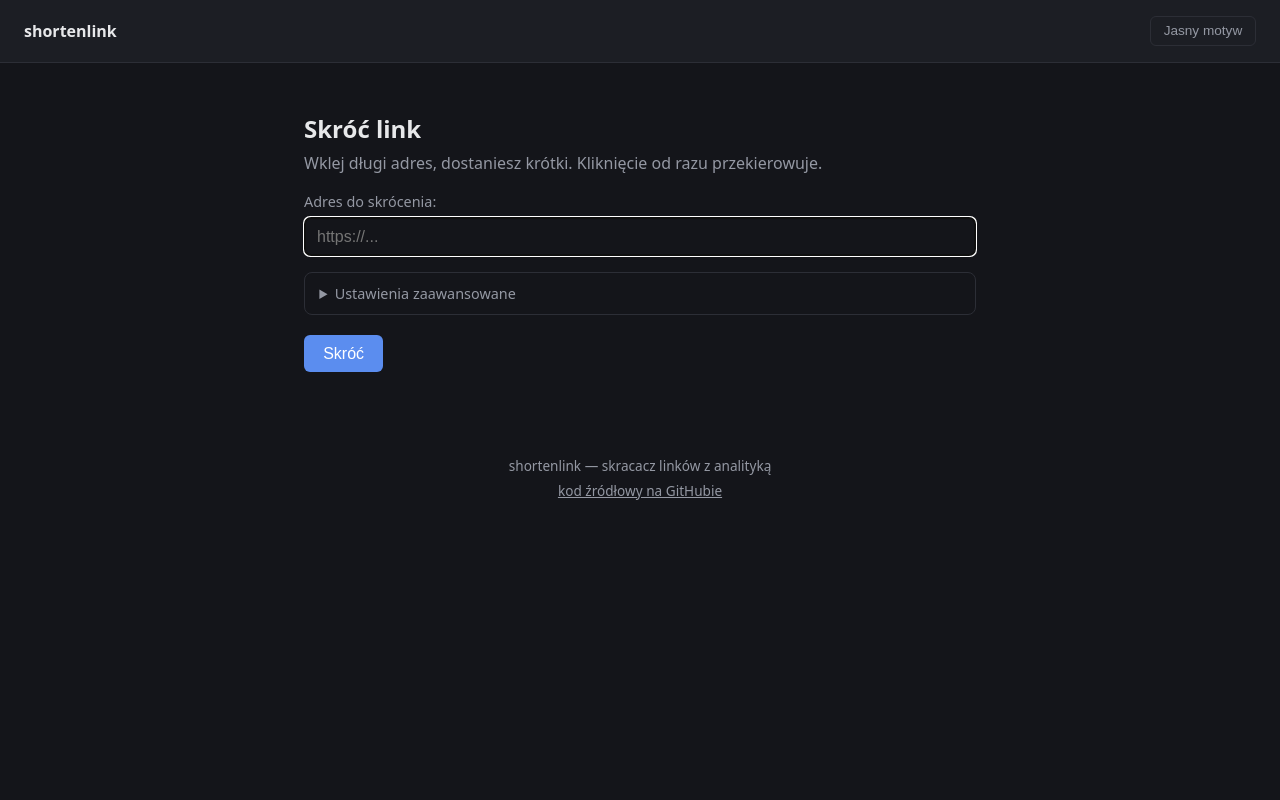
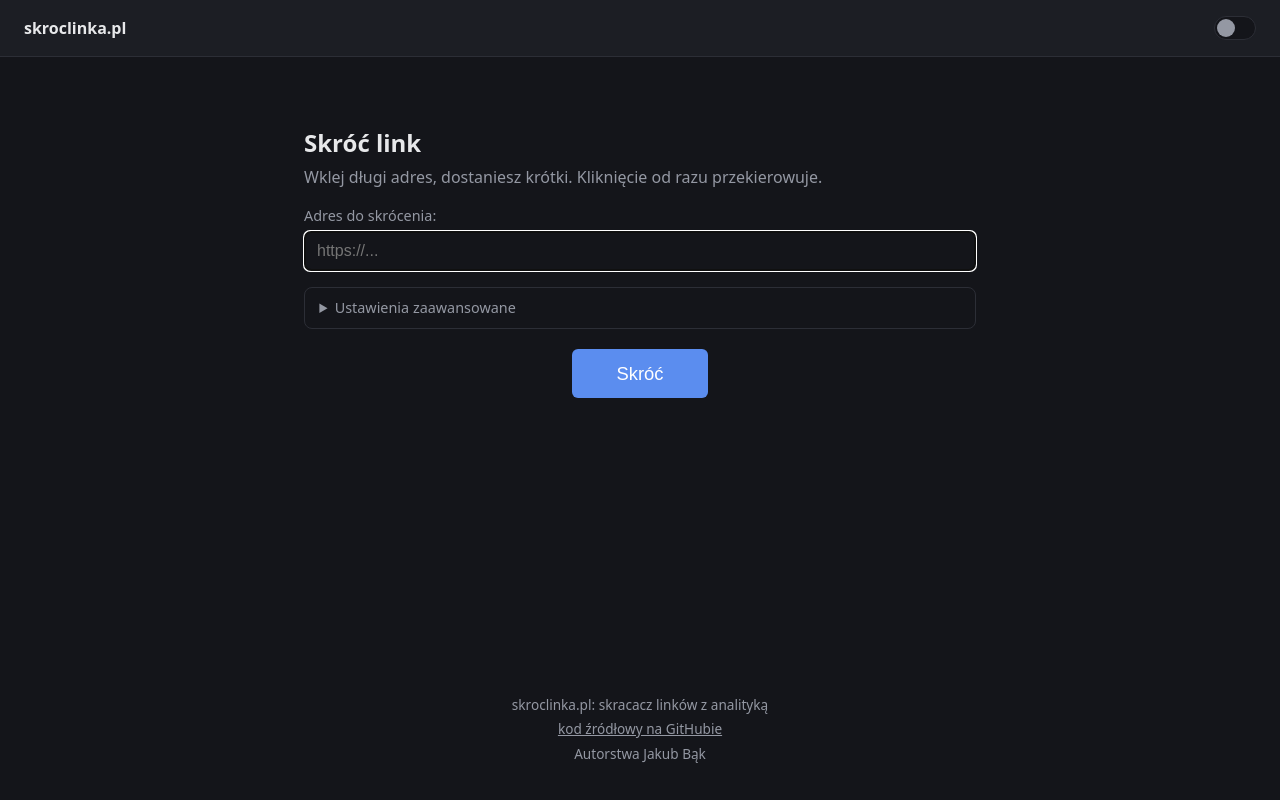
Before and after one commit to jakubbak-online/shortenlink, a Django app: page / in a window 1280 px wide. Run offline with Django 5.2, Linux system fonts and the light colour scheme; parts of the project's set-up code (start-up, migrations or seed data) failed here and were passed over.

Commit message:
feat: branding skroclinka.pl, favicon, stopka na dole, przełącznik motywu jako switch

```diff
--- a/config/settings.py
+++ b/config/settings.py
@@ -235,7 +235,7 @@ REST_FRAMEWORK = {
 }
 
 SPECTACULAR_SETTINGS = {
-    "TITLE": "shortenlink API",
+    "TITLE": "skroclinka.pl API",
     "DESCRIPTION": "Skracacz URL z analityką - zarządzanie linkami i statystyki kliknięć.",
     "VERSION": "1.0.0",
     "SERVE_INCLUDE_SCHEMA": False,
--- a/links/templates/links/index.html
+++ b/links/templates/links/index.html
@@ -1,6 +1,6 @@
 {% extends "base.html" %}
 
-{% block title %}shortenlink — skróć link{% endblock %}
+{% block title %}skroclinka.pl: skróć link{% endblock %}
 
 {% block content %}
     <section class="hero">
@@ -44,6 +44,8 @@
             </div>
         </details>
 
-        <button type="submit">Skróć</button>
+        <div class="submit-row">
+            <button type="submit" class="submit-button">Skróć</button>
+        </div>
     </form>
 {% endblock %}
--- a/links/templates/links/password.html
+++ b/links/templates/links/password.html
@@ -1,6 +1,6 @@
 {% extends "base.html" %}
 
-{% block title %}Link chroniony hasłem — shortenlink{% endblock %}
+{% block title %}skroclinka.pl: link chroniony hasłem{% endblock %}
 
 {% block content %}
     <section class="hero">
--- a/links/templates/links/stats.html
+++ b/links/templates/links/stats.html
@@ -1,6 +1,6 @@
 {% extends "base.html" %}
 
-{% block title %}Statystyki {{ link.code }} — shortenlink{% endblock %}
+{% block title %}skroclinka.pl: statystyki {{ link.code }}{% endblock %}
 
 {% block content %}
     <section class="hero">
--- a/static/css/style.css
+++ b/static/css/style.css
@@ -33,6 +33,9 @@
 
 body {
     margin: 0;
+    min-height: 100vh;
+    display: flex;
+    flex-direction: column;
     background: var(--bg);
     color: var(--text);
     font-family: system-ui, -apple-system, "Segoe UI", sans-serif;
@@ -56,25 +59,46 @@ body {
     color: var(--text);
 }
 
+/* Prawdziwy przełącznik (track + kółko), nie przycisk z tekstem -
+   dokładnie taki, jak "jasny/ciemny" wygląda wszędzie indziej. */
 .theme-toggle {
-    background: transparent;
-    color: var(--muted);
+    position: relative;
+    width: 42px;
+    height: 24px;
+    padding: 0;
+    background: var(--bg);
     border: 1px solid var(--border);
-    padding: 0.4rem 0.8rem;
-    border-radius: 6px;
-    font-size: 0.85rem;
+    border-radius: 999px;
     cursor: pointer;
+    flex-shrink: 0;
 }
 
 .theme-toggle:hover {
-    color: var(--text);
     border-color: var(--muted);
 }
 
+.theme-toggle-thumb {
+    position: absolute;
+    top: 2px;
+    left: 2px;
+    width: 18px;
+    height: 18px;
+    border-radius: 50%;
+    background: var(--muted);
+    transition: transform 0.15s ease, background-color 0.15s ease;
+}
+
+:root.light .theme-toggle-thumb {
+    transform: translateX(18px);
+    background: var(--accent);
+}
+
 main {
+    flex: 1;
     max-width: 720px;
     margin: 3rem auto;
     padding: 0 1.5rem;
+    width: 100%;
 }
 
 .table-scroll {
@@ -150,6 +174,16 @@ button {
 
 button:hover {
     opacity: 0.9;
+}
+
+.submit-row {
+    text-align: center;
+    margin-top: 0.5rem;
+}
+
+.submit-button {
+    padding: 0.85rem 2.75rem;
+    font-size: 1.15rem;
 }
 
 .result {
--- a/templates/base.html
+++ b/templates/base.html
@@ -3,7 +3,8 @@
 <head>
     <meta charset="utf-8">
     <meta name="viewport" content="width=device-width, initial-scale=1">
-    <title>{% block title %}shortenlink{% endblock %}</title>
+    <title>{% block title %}skroclinka.pl{% endblock %}</title>
+    <link rel="icon" type="image/svg+xml" href="{% static 'favicon.svg' %}">
     <link rel="stylesheet" href="{% static 'css/style.css' %}">
     <script>
         // Ciemny jest domyślny (brak klasy = ciemny), więc jedyny przypadek
@@ -19,8 +20,10 @@
 </head>
 <body>
     <header class="site-header">
-        <a href="{% url 'links:create' %}" class="logo">shortenlink</a>
-        <button type="button" id="theme-toggle" class="theme-toggle" aria-label="Przełącz jasny/ciemny motyw"></button>
+        <a href="{% url 'links:create' %}" class="logo">skroclinka.pl</a>
+        <button type="button" id="theme-toggle" class="theme-toggle" aria-pressed="false">
+            <span class="theme-toggle-thumb"></span>
+        </button>
     </header>
 
     <main>
@@ -28,8 +31,9 @@
     </main>
 
     <footer class="site-footer">
-        <p>shortenlink — skracacz linków z analityką</p>
+        <p>skroclinka.pl: skracacz linków z analityką</p>
         <p><a href="https://github.com/jakubbak-online/shortenlink">kod źródłowy na GitHubie</a></p>
+        <p>Autorstwa Jakub Bąk</p>
     </footer>
 
     <script>
@@ -41,15 +45,17 @@
                 return root.classList.contains("light");
             }
 
-            function updateLabel() {
-                toggle.textContent = isLight() ? "Ciemny motyw" : "Jasny motyw";
+            function updateToggle() {
+                var light = isLight();
+                toggle.setAttribute("aria-pressed", String(light));
+                toggle.setAttribute("aria-label", light ? "Przełącz na ciemny motyw" : "Przełącz na jasny motyw");
             }
 
-            updateLabel();
+            updateToggle();
             toggle.addEventListener("click", function () {
                 root.classList.toggle("light");
                 localStorage.setItem("theme", isLight() ? "light" : "dark");
-                updateLabel();
+                updateToggle();
             });
         })();
     </script>
```
Also changed, not shown: static/favicon.svg (added).
